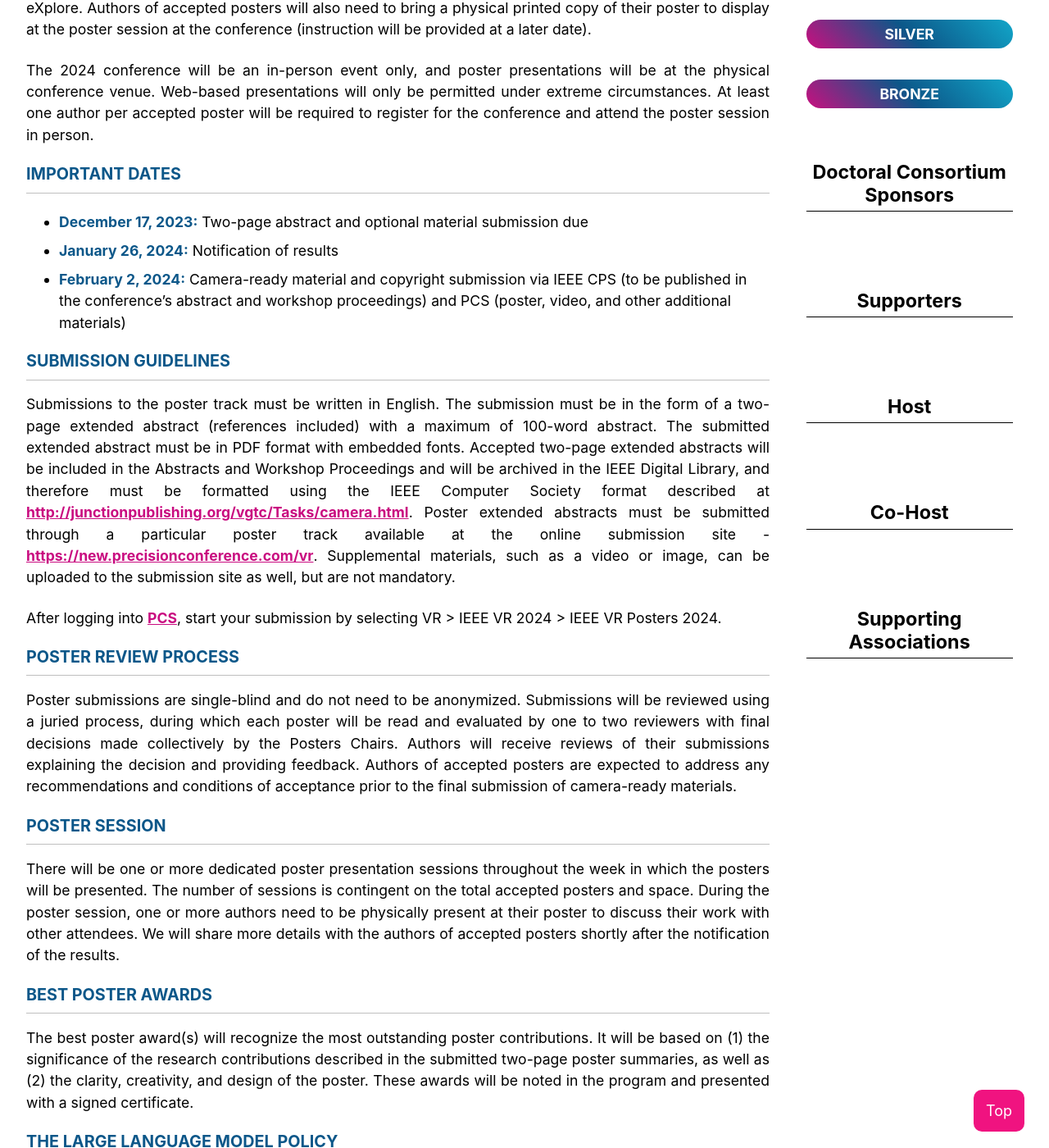
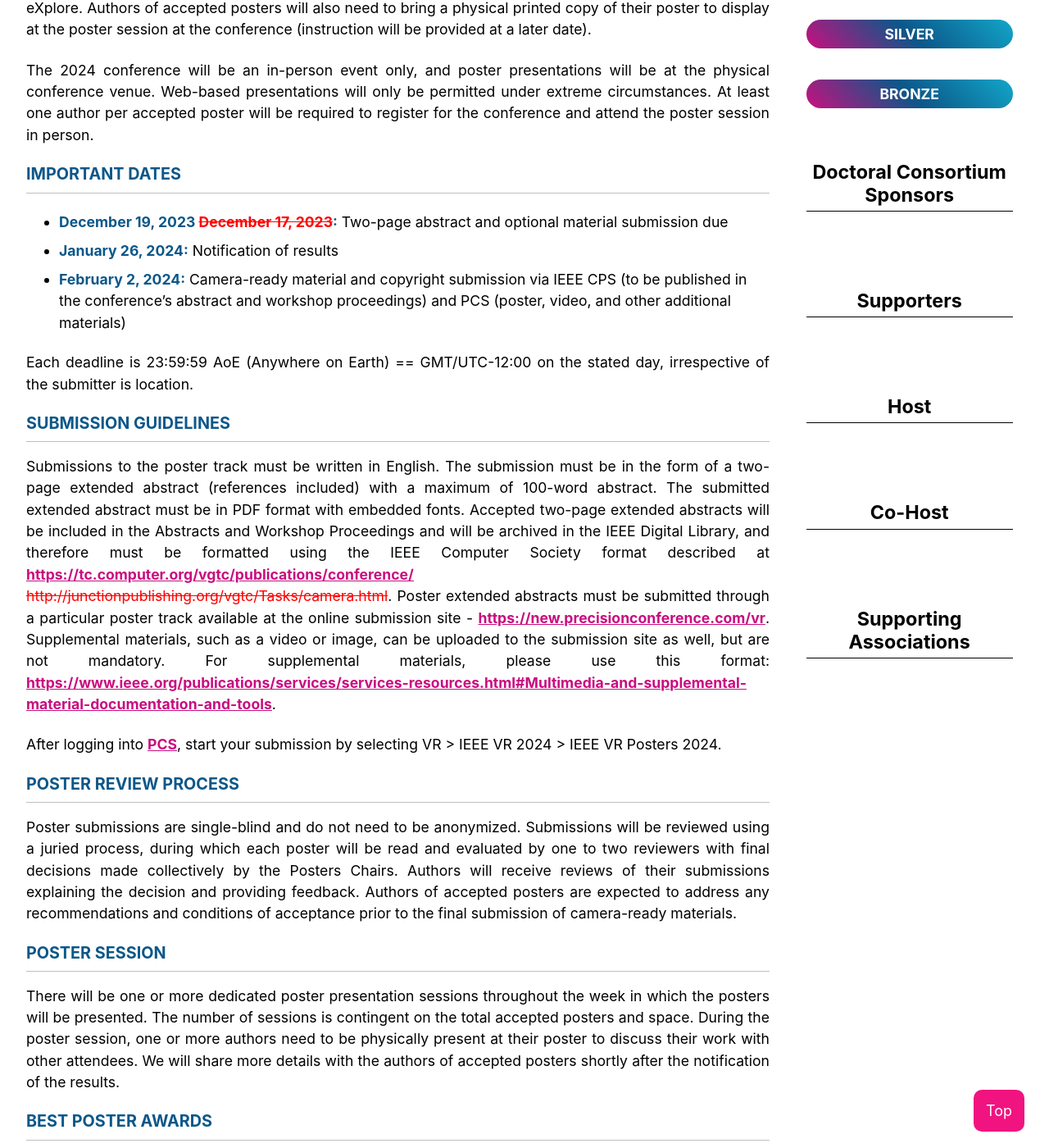
Before and after one commit to ieeevr/2024, a Jekyll site: the page built from contribute/posters/index.md, in a window 1280 px wide and 1400 px high, scrolled down 1056 px. Shown: the whole window at 82% size. Built offline with Jekyll 4.4.1, drawn with Linux system fonts in a browser that asks for light colours; cached includes are drawn as plain includes; nearby versions of some CDN libraries.

Commit message:
Update index.md

```diff
--- a/contribute/posters/index.md
+++ b/contribute/posters/index.md
@@ -38,13 +38,14 @@ title_separator: "|"
     </p>
     <h2 id="important-dates">Important Dates</h2>
     <ul>
-        <li><b>December 17, 2023:</b> Two-page abstract and optional material submission due</li>
+        <li><b>December 19, 2023&nbsp;<span style="color:red; text-decoration:Line-through;">December 17, 2023</span>:</b> Two-page abstract and optional material submission due</li>
         <li><b>January 26, 2024:</b> Notification of results</li>
         <li><b>February 2, 2024:</b> Camera-ready material and copyright submission via IEEE CPS (to be published in the conference’s abstract and workshop proceedings) and PCS (poster, video, and other additional materials)</li>
     </ul>
+    <p>Each deadline is 23:59:59 AoE (Anywhere on Earth) == GMT/UTC-12:00 on the stated day, irrespective of the submitter is location.</p>
     <h2 id="submission-guidelines">Submission Guidelines</h2>
     <p>
-        Submissions to the poster track must be written in English. The submission must be in the form of a two-page extended abstract (references included) with a maximum of 100-word abstract. The submitted extended abstract must be in PDF format with embedded fonts. Accepted two-page extended abstracts will be included in the Abstracts and Workshop Proceedings and will be archived in the IEEE Digital Library, and therefore must be formatted using the IEEE Computer Society format described at <a href="http://junctionpublishing.org/vgtc/Tasks/camera.html" target="_blank">http://junctionpublishing.org/vgtc/Tasks/camera.html</a>. Poster extended abstracts must be submitted through a particular poster track available at the online submission site - <a href="https://new.precisionconference.com/vr" target="_blank">https://new.precisionconference.com/vr</a>. Supplemental materials, such as a video or image, can be uploaded to the submission site as well, but are not mandatory.
+        Submissions to the poster track must be written in English. The submission must be in the form of a two-page extended abstract (references included) with a maximum of 100-word abstract. The submitted extended abstract must be in PDF format with embedded fonts. Accepted two-page extended abstracts will be included in the Abstracts and Workshop Proceedings and will be archived in the IEEE Digital Library, and therefore must be formatted using the IEEE Computer Society format described at <a href=" https://tc.computer.org/vgtc/publications/conference/">https://tc.computer.org/vgtc/publications/conference/</a> <span style="color:red; text-decoration:Line-through;"> http://junctionpublishing.org/vgtc/Tasks/camera.html</span>. Poster extended abstracts must be submitted through a particular poster track available at the online submission site - <a href="https://new.precisionconference.com/vr" target="_blank">https://new.precisionconference.com/vr</a>. Supplemental materials, such as a video or image, can be uploaded to the submission site as well, but are not mandatory. For supplemental materials, please use this format: <a href="https://www.ieee.org/publications/services/services-resources.html#Multimedia-and-supplemental-material-documentation-and-tools">https://www.ieee.org/publications/services/services-resources.html#Multimedia-and-supplemental-material-documentation-and-tools</a>.
     </p>
     <p>
      After logging into <a href="https://new.precisionconference.com/vr" target="_blank">PCS</a>, start your submission by selecting VR > IEEE VR 2024 > IEEE VR Posters 2024.
```
